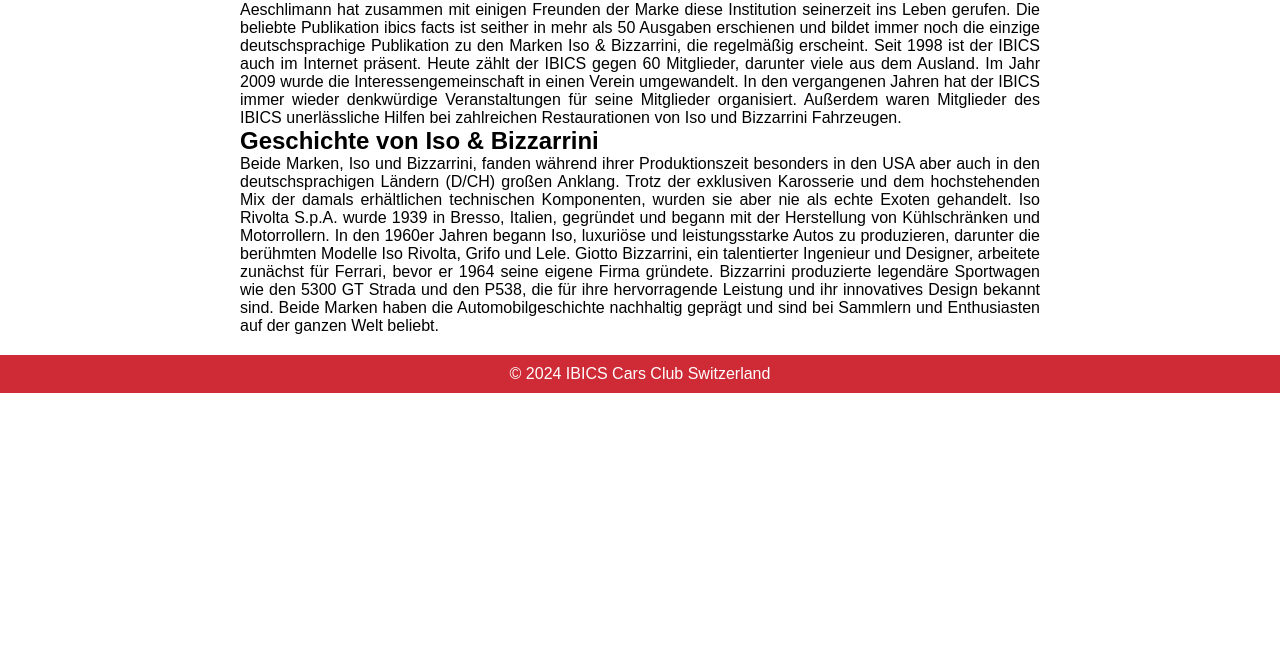
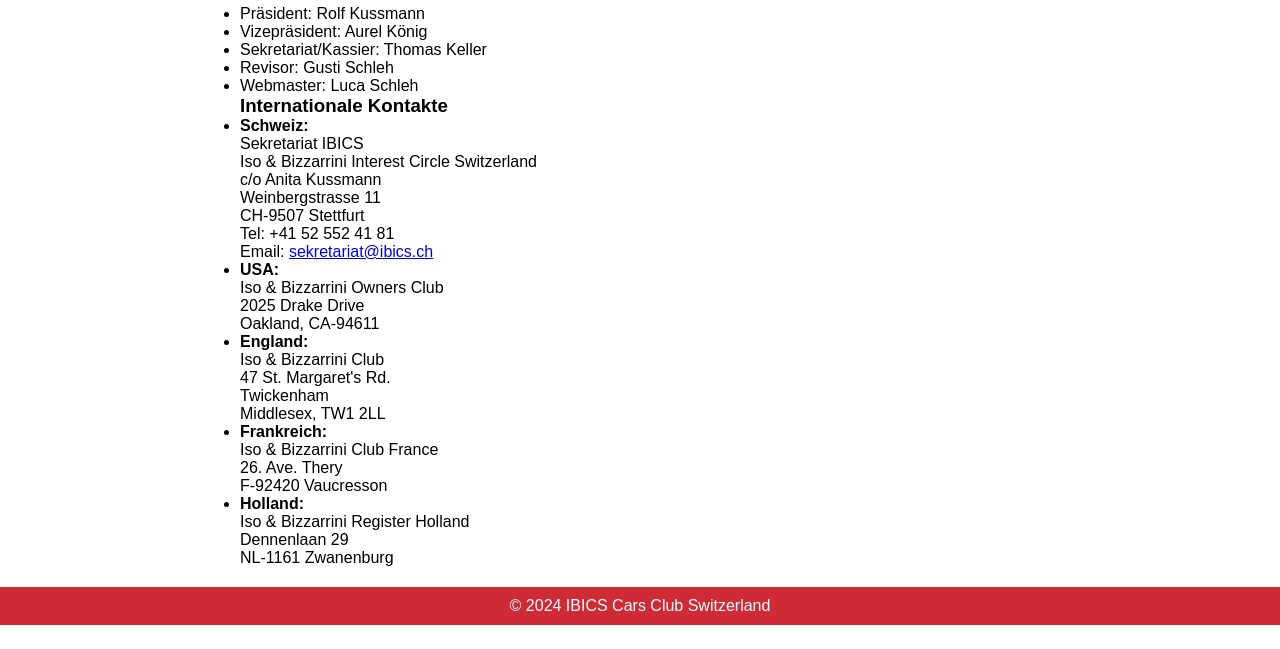
Before and after one commit to theJules13/ibics-cars-club, a plain HTML site: page history.html in a window 1280 px wide. Shown: the part 151-800 px from the top of the page. Drawn offline with Linux system fonts and the light colour scheme.

Commit message:
Update history.html

```diff
--- a/history.html
+++ b/history.html
@@ -3,7 +3,7 @@
 <head>
     <meta charset="UTF-8">
     <meta name="viewport" content="width=device-width, initial-scale=1.0">
-    <title>Geschichte - IBICS Cars Club Switzerland</title>
+    <title>Kontakt - IBICS Cars Club Switzerland</title>
     <link rel="stylesheet" href="styles.css">
 </head>
 <body>
@@ -21,16 +21,51 @@
         </div>
     </header>
 
-    <section id="geschichte" class="section">
+    <section id="kontakt" class="section">
         <div class="container">
-            <h2>Geschichte des IBICS</h2>
-            <p>
-                Im November 1996 wurde der IBICS als erste, deutschsprachige Interessengemeinschaft gegründet. Martin Aeschlimann hat zusammen mit einigen Freunden der Marke diese Institution seinerzeit ins Leben gerufen. Die beliebte Publikation ibics facts ist seither in mehr als 50 Ausgaben erschienen und bildet immer noch die einzige deutschsprachige Publikation zu den Marken Iso & Bizzarrini, die regelmäßig erscheint. Seit 1998 ist der IBICS auch im Internet präsent. Heute zählt der IBICS gegen 60 Mitglieder, darunter viele aus dem Ausland. Im Jahr 2009 wurde die Interessengemeinschaft in einen Verein umgewandelt. In den vergangenen Jahren hat der IBICS immer wieder denkwürdige Veranstaltungen für seine Mitglieder organisiert. Außerdem waren Mitglieder des IBICS unerlässliche Hilfen bei zahlreichen Restaurationen von Iso und Bizzarrini Fahrzeugen.
-            </p>
-            <h2>Geschichte von Iso & Bizzarrini</h2>
-            <p>
-                Beide Marken, Iso und Bizzarrini, fanden während ihrer Produktionszeit besonders in den USA aber auch in den deutschsprachigen Ländern (D/CH) großen Anklang. Trotz der exklusiven Karosserie und dem hochstehenden Mix der damals erhältlichen technischen Komponenten, wurden sie aber nie als echte Exoten gehandelt. Iso Rivolta S.p.A. wurde 1939 in Bresso, Italien, gegründet und begann mit der Herstellung von Kühlschränken und Motorrollern. In den 1960er Jahren begann Iso, luxuriöse und leistungsstarke Autos zu produzieren, darunter die berühmten Modelle Iso Rivolta, Grifo und Lele. Giotto Bizzarrini, ein talentierter Ingenieur und Designer, arbeitete zunächst für Ferrari, bevor er 1964 seine eigene Firma gründete. Bizzarrini produzierte legendäre Sportwagen wie den 5300 GT Strada und den P538, die für ihre hervorragende Leistung und ihr innovatives Design bekannt sind. Beide Marken haben die Automobilgeschichte nachhaltig geprägt und sind bei Sammlern und Enthusiasten auf der ganzen Welt beliebt.
-            </p>
+            <h2>Kontakt</h2>
+            <h3>Vorstand des IBICS</h3>
+            <ul>
+                <li>Präsident: Rolf Kussmann</li>
+                <li>Vizepräsident: Aurel König</li>
+                <li>Sekretariat/Kassier: Thomas Keller</li>
+                <li>Revisor: Gusti Schleh</li>
+                <li>Webmaster: Luca Schleh</li>
+            </ul>
+
+            <h3>Internationale Kontakte</h3>
+            <ul>
+                <li><strong>Schweiz:</strong><br>
+                    Sekretariat IBICS<br>
+                    Iso & Bizzarrini Interest Circle Switzerland<br>
+                    c/o Anita Kussmann<br>
+                    Weinbergstrasse 11<br>
+                    CH-9507 Stettfurt<br>
+                    Tel: +41 52 552 41 81<br>
+                    Email: <a href="mailto:sekretariat@ibics.ch">sekretariat@ibics.ch</a>
+                </li>
+                <li><strong>USA:</strong><br>
+                    Iso & Bizzarrini Owners Club<br>
+                    2025 Drake Drive<br>
+                    Oakland, CA-94611
+                </li>
+                <li><strong>England:</strong><br>
+                    Iso & Bizzarrini Club<br>
+                    47 St. Margaret's Rd.<br>
+                    Twickenham<br>
+                    Middlesex, TW1 2LL
+                </li>
+                <li><strong>Frankreich:</strong><br>
+                    Iso & Bizzarrini Club France<br>
+                    26. Ave. Thery<br>
+                    F-92420 Vaucresson
+                </li>
+                <li><strong>Holland:</strong><br>
+                    Iso & Bizzarrini Register Holland<br>
+                    Dennenlaan 29<br>
+                    NL-1161 Zwanenburg
+                </li>
+            </ul>
         </div>
     </section>
 
```
